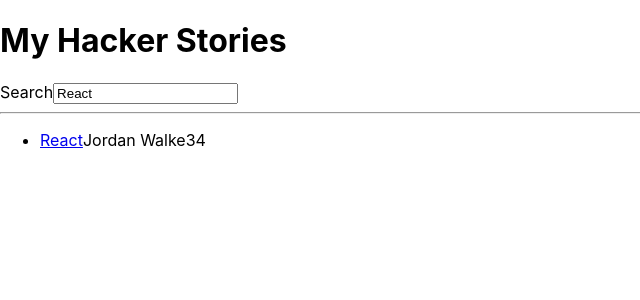
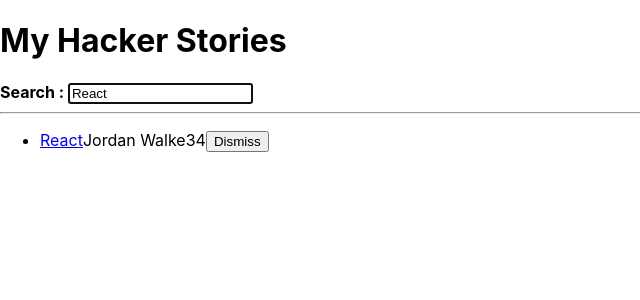
Before and after one commit to sumairhw/hacker-stories, a React (Create React App) app: page / in a window 1280 px wide. Shown: the top 300 px of the page, without its empty margins (0-640 px from the left). Built offline with nearby package versions, Linux system fonts and the light colour scheme.

Commit message:
added inline handler

```diff
--- a/src/App.js
+++ b/src/App.js
@@ -1,24 +1,27 @@
-import React, { useEffect, useState } from "react";
+import React, { useEffect, useRef, useState } from "react";
 
-const List = ({ list }) => {
+const List = ({ list, onRemoveItem }) => {
   console.log("list renders", list);
   return (
     <ul>
       {list.map((item) => (
-        <Item key={item.objectID} {...item} />
+        <Item key={item.objectID} item={item} onRemoveItem={onRemoveItem} />
       ))}
     </ul>
   );
 };
 
-const Item = ({ title, url, author, num_comments, points }) => (
+const Item = ({ item, onRemoveItem }) => (
   <li>
     <span>
-      <a href={url}>{title}</a>
+      <a href={item.url}>{item.title}</a>
     </span>
-    <span>{author}</span>
-    <span>{num_comments}</span>
-    <span>{points}</span>
+    <span>{item.author}</span>
+    <span>{item.num_comments}</span>
+    <span>{item.points}</span>
+    <span>
+      <button onClick={() => onRemoveItem(item)}>Dismiss</button>
+    </span>
   </li>
 );
 
@@ -32,16 +35,37 @@ const useSemiPersistentState = (key, initialState) => {
   return [value, setValue];
 };
 
-const InputWithLabel = ({ id, label, value, onChange }) => (
-  <>
-    <label htmlFor={id}>{label}</label>
-    <input id={id} type="text" value={value} onChange={onChange} />
-  </>
-);
+const InputWithLabel = ({
+  id,
+  value,
+  onChange,
+  isFocused,
+  type = "text",
+  children,
+}) => {
+  const inputRef = useRef();
+  useEffect(() => {
+    if (isFocused && inputRef.current) {
+      inputRef.current.focus();
+    }
+  }, [isFocused]);
+  return (
+    <>
+      <label htmlFor={id}>{children}</label>
+      <input
+        id={id}
+        type={type}
+        value={value}
+        onChange={onChange}
+        ref={inputRef}
+      />
+    </>
+  );
+};
 
 const App = () => {
   console.log("app renders");
-  const stories = [
+  const initialStories = [
     {
       title: "React",
       url: "https://reactjs.org/",
@@ -60,10 +84,18 @@ const App = () => {
     },
   ];
 
+  const [stories, setStories] = useState(initialStories);
+
   const [searchTerm, setSearchTerm] = useSemiPersistentState("search", "React");
 
   const handleChange = (event) => {
     setSearchTerm(event.target.value);
+  };
+  const handleRemoveStory = (item) => {
+    const newStories = stories.filter(
+      (story) => story.objectID !== item.objectID
+    );
+    setStories(newStories);
   };
 
   const searchedStories = stories.filter((story) =>
@@ -77,10 +109,13 @@ const App = () => {
         id="search"
         label="Search"
         value={searchTerm}
+        isFocused={true}
         onChange={handleChange}
-      />
+      >
+        <strong>Search : </strong>
+      </InputWithLabel>
       <hr />
-      <List list={searchedStories} />
+      <List list={searchedStories} onRemoveItem={handleRemoveStory} />
     </div>
   );
 };
```
